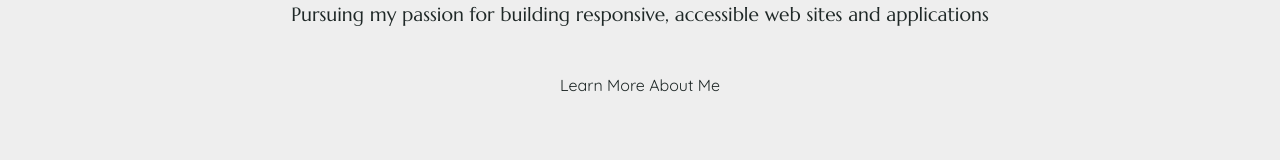
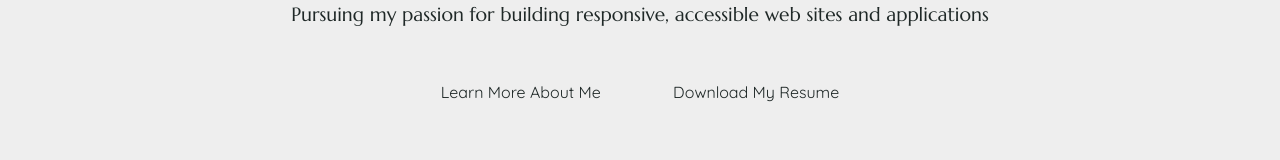
Before and after one commit to GrinninBarrett/react-portfolio-page, a React (Create React App) app: page /#/ in a window 1280 px wide. Shown: the part 611-771 px from the top of the page. Built offline with nearby package versions, Linux system fonts and the light colour scheme.

Commit message:
Adds resume download link to home page

```diff
--- a/src/index.css
+++ b/src/index.css
@@ -113,10 +113,6 @@ footer {
     margin-top: 4em;
 }
 
-#learn-more {
-    margin-top: 25px;
-}
-
 #skills-section {
     background-color: rgb(244, 245, 244);
     margin: 2rem 0;
@@ -205,6 +201,12 @@ footer {
     border-radius: 15px;
 }
 
+.landing-links {
+    width: 75%;
+    margin-top: 2rem;
+    justify-content: space-evenly;
+}
+
 /* Style all links with green hover effect */
 .green-link:hover {
     background-color: var(--green-accent);
@@ -243,10 +245,6 @@ footer {
 .tucker-photo {
     height: 350px;
     width: 350px;
-}
-
-.see-more-link {
-    margin: 10px 0 50px 0;
 }
 
 .alice-carousel__stage-item {
--- a/src/pages/Home.js
+++ b/src/pages/Home.js
@@ -29,6 +29,7 @@ const Home = ({ featuredProjects }) => {
             Pursuing my passion for building responsive, accessible web sites
             and applications
           </p>
+          <div className="flex-item landing-links">
             <Link
               id="learn-more"
               className="link green-link base-text quicksand"
@@ -36,6 +37,15 @@ const Home = ({ featuredProjects }) => {
             >
               Learn More About Me
             </Link>
+            <a
+              id="resume"
+              className="see-more-link link green-link base-text quicksand"
+              href="./assets/resume/CTB-Resume.pdf"
+              download="CTB-Resume.pdf"
+            >
+              Download My Resume
+            </a>
+          </div>
         </div>
       </section>
 
@@ -67,7 +77,10 @@ const Home = ({ featuredProjects }) => {
             />
           ))}
         </div>
-        <Link className="see-more-link link green-link base-text quicksand" to="/projects">
+        <Link
+          className="see-more-link link green-link base-text quicksand"
+          to="/projects"
+        >
           See All Projects
         </Link>
       </section>
```
Lines whose indentation alone changed are shown as unchanged.
